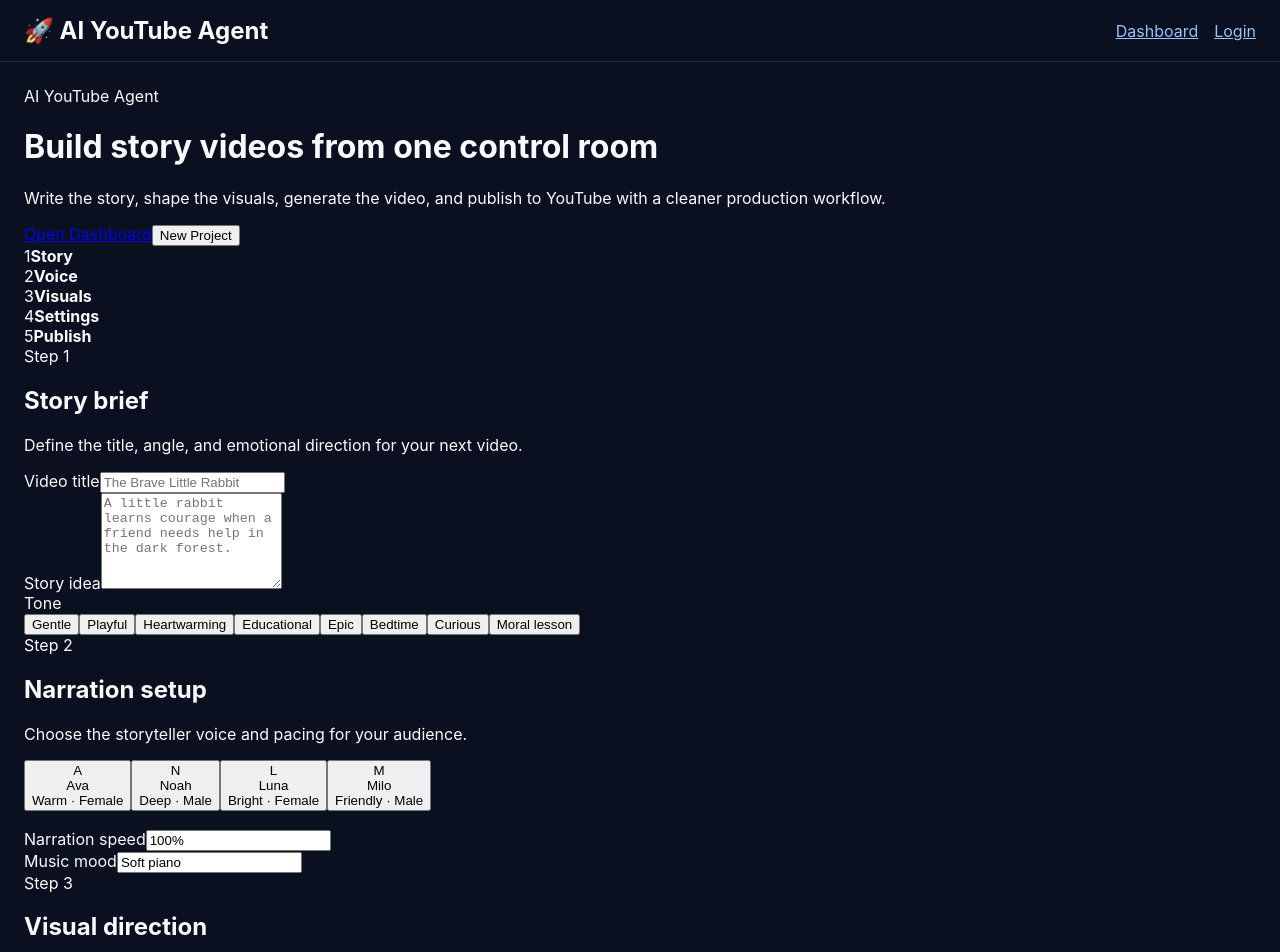
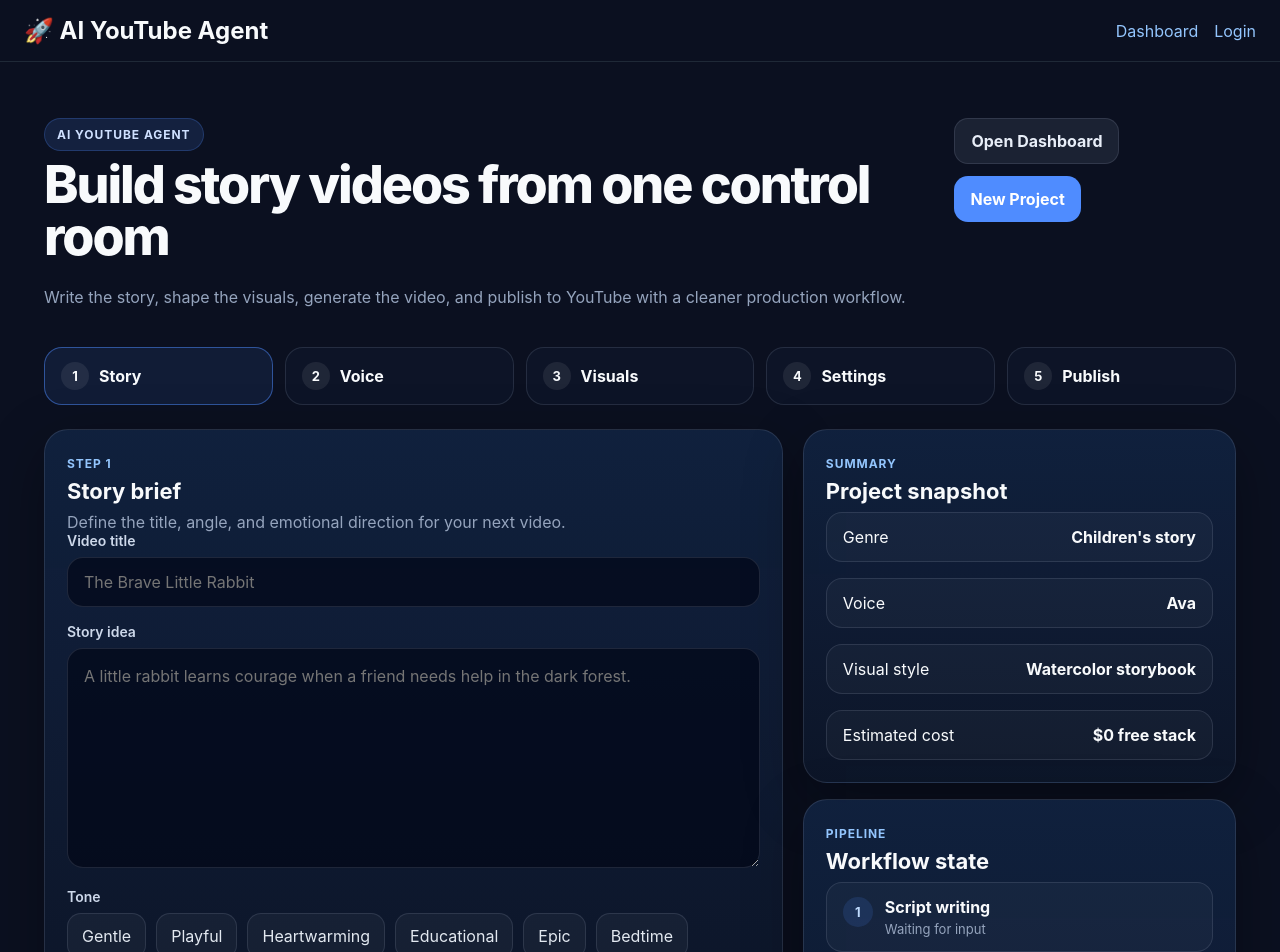
Before and after one commit to MoonSkylight/ai-youtube-agent, a Next.js app in the folder apps/web/: page / in a window 1280 px wide. Shown: the top 952 px of the page. Built offline with nearby package versions, Linux system fonts and the light colour scheme.

Commit message:
Merge studio design system into single globals.css

```diff
--- a/apps/web/app/globals.css
+++ b/apps/web/app/globals.css
@@ -1,3 +1,510 @@
+:root {
+  --bg: #07111f;
+  --bg-2: #0b1628;
+  --panel: rgba(13, 23, 42, 0.88);
+  --panel-2: rgba(17, 34, 64, 0.92);
+  --line: rgba(148, 163, 184, 0.18);
+  --text: #e8eef8;
+  --muted: #95a4bd;
+  --blue: #4f8cff;
+  --blue-2: #3a76ee;
+  --green: #22c55e;
+  --amber: #f59e0b;
+  --red: #ef4444;
+  --shadow: 0 18px 60px rgba(0, 0, 0, 0.32);
+  --radius: 20px;
+  --max: 1320px;
+}
+
+* {
+  box-sizing: border-box;
+}
+
+html,
+body {
+  padding: 0;
+  margin: 0;
+  min-height: 100%;
+  font-family: Inter, Arial, sans-serif;
+  background:
+    radial-gradient(circle at top, rgba(79, 140, 255, 0.14), transparent 28%),
+    linear-gradient(180deg, var(--bg) 0%, var(--bg-2) 100%);
+  color: var(--text);
+}
+
+body {
+  min-height: 100vh;
+}
+
+a {
+  color: inherit;
+  text-decoration: none;
+}
+
+button,
+input,
+textarea {
+  font: inherit;
+}
+
+button {
+  cursor: pointer;
+  border: none;
+}
+
+input,
+textarea {
+  width: 100%;
+  border-radius: 16px;
+  border: 1px solid var(--line);
+  background: rgba(2, 6, 23, 0.68);
+  color: white;
+  padding: 14px 16px;
+  outline: none;
+  transition: 0.2s ease;
+}
+
+input:focus,
+textarea:focus {
+  border-color: rgba(79, 140, 255, 0.8);
+  box-shadow: 0 0 0 4px rgba(79, 140, 255, 0.12);
+}
+
+textarea {
+  min-height: 220px;
+  resize: vertical;
+  line-height: 1.7;
+}
+
+label {
+  display: block;
+  margin-bottom: 8px;
+  font-size: 14px;
+  color: #cdd8ea;
+  font-weight: 600;
+}
+
+.studio-shell,
+.app-shell {
+  max-width: var(--max);
+  margin: 0 auto;
+  padding: 32px 20px 64px;
+}
+
+.studio-header,
+.topbar {
+  display: flex;
+  justify-content: space-between;
+  align-items: flex-start;
+  gap: 20px;
+  margin-bottom: 24px;
+}
+
+.hero-copy,
+.brand {
+  display: flex;
+  flex-direction: column;
+  gap: 8px;
+}
+
+.studio-kicker,
+.badge-top {
+  display: inline-flex;
+  align-items: center;
+  width: fit-content;
+  padding: 8px 12px;
+  border-radius: 999px;
+  background: rgba(79, 140, 255, 0.14);
+  border: 1px solid rgba(79, 140, 255, 0.24);
+  color: #cfe0ff;
+  font-size: 12px;
+  font-weight: 700;
+  letter-spacing: 0.08em;
+  text-transform: uppercase;
+}
+
+.studio-title,
+.page-title {
+  margin: 0;
+  font-size: clamp(32px, 5vw, 52px);
+  line-height: 1;
+  letter-spacing: -0.04em;
+  font-weight: 800;
+}
+
+.studio-subtitle,
+.page-subtitle,
+.card-muted,
+.script-meta {
+  color: var(--muted);
+}
+
+.studio-header-actions,
+.actions {
+  display: flex;
+  gap: 12px;
+  flex-wrap: wrap;
+}
+
+.studio-steps {
+  display: grid;
+  grid-template-columns: repeat(5, minmax(0, 1fr));
+  gap: 12px;
+  margin-bottom: 24px;
+}
+
+.step-pill {
+  display: flex;
+  align-items: center;
+  gap: 10px;
+  padding: 14px 16px;
+  border-radius: 18px;
+  background: rgba(15, 23, 42, 0.72);
+  border: 1px solid var(--line);
+}
+
+.step-pill span {
+  width: 28px;
+  height: 28px;
+  display: grid;
+  place-items: center;
+  border-radius: 999px;
+  background: rgba(255, 255, 255, 0.08);
+  font-size: 13px;
+  font-weight: 700;
+}
+
+.step-pill.active {
+  border-color: rgba(79, 140, 255, 0.5);
+  background: rgba(79, 140, 255, 0.1);
+}
+
+.studio-grid {
+  display: grid;
+  grid-template-columns: 1.45fr 0.85fr;
+  gap: 20px;
+}
+
+.studio-main,
+.studio-side,
+.grid,
+.list,
+.form-stack,
+.summary-list,
+.pipeline-list,
+.stack,
+.recent-list {
+  display: flex;
+  flex-direction: column;
+  gap: 16px;
+}
+
+.grid-2 {
+  display: grid;
+  grid-template-columns: 1.2fr 0.8fr;
+  gap: 20px;
+}
+
+.studio-card,
+.card {
+  background: linear-gradient(180deg, var(--panel-2), var(--panel));
+  border: 1px solid var(--line);
+  border-radius: 24px;
+  box-shadow: var(--shadow);
+}
+
+.studio-card {
+  padding: 22px;
+}
+
+.card-body {
+  padding: 22px;
+}
+
+.section-head h2,
+.card-title {
+  margin: 6px 0 8px;
+  font-size: 22px;
+  font-weight: 700;
+}
+
+.section-head p {
+  margin: 0;
+  color: var(--muted);
+}
+
+.section-label {
+  color: #93c5fd;
+  font-size: 12px;
+  font-weight: 700;
+  text-transform: uppercase;
+  letter-spacing: 0.08em;
+}
+
+.chip-grid {
+  display: flex;
+  flex-wrap: wrap;
+  gap: 10px;
+}
+
+.chip {
+  padding: 12px 14px;
+  border-radius: 14px;
+  background: rgba(255, 255, 255, 0.04);
+  border: 1px solid var(--line);
+  color: #e2e8f0;
+}
+
+.voice-grid,
+.settings-grid,
+.stats-grid {
+  display: grid;
+  grid-template-columns: repeat(2, minmax(0, 1fr));
+  gap: 14px;
+}
+
+.voice-card {
+  display: flex;
+  align-items: center;
+  gap: 12px;
+  padding: 14px;
+  border-radius: 18px;
+  background: rgba(255, 255, 255, 0.04);
+  border: 1px solid var(--line);
+  color: white;
+}
+
+.voice-avatar {
+  width: 44px;
+  height: 44px;
+  display: grid;
+  place-items: center;
+  border-radius: 14px;
+  background: rgba(79, 140, 255, 0.16);
+  font-weight: 800;
+}
+
+.voice-name {
+  font-weight: 700;
+}
+
+.voice-meta {
+  font-size: 13px;
+  color: var(--muted);
+  margin-top: 2px;
+}
+
+.summary-list div,
+.stats-grid div,
+.pipeline-item,
+.recent-item,
+.script-item,
+.stat {
+  border-radius: 16px;
+  border: 1px solid var(--line);
+  background: rgba(255, 255, 255, 0.03);
+}
+
+.summary-list div,
+.stats-grid div,
+.recent-item {
+  display: flex;
+  justify-content: space-between;
+  gap: 12px;
+  padding: 14px 16px;
+}
+
+.pipeline-item {
+  display: flex;
+  gap: 12px;
+  align-items: flex-start;
+  padding: 14px 16px;
+}
+
+.pipeline-dot {
+  width: 30px;
+  height: 30px;
+  border-radius: 999px;
+  display: grid;
+  place-items: center;
+  background: rgba(79, 140, 255, 0.14);
+  color: #bfdbfe;
+  font-size: 13px;
+  font-weight: 700;
+  flex-shrink: 0;
+}
+
+.pipeline-item p {
+  margin: 4px 0 0;
+  color: var(--muted);
+  font-size: 13px;
+}
+
+.ui-btn,
+.btn {
+  display: inline-flex;
+  align-items: center;
+  justify-content: center;
+  min-height: 46px;
+  padding: 0 16px;
+  border-radius: 14px;
+  font-weight: 700;
+  transition: 0.18s ease;
+}
+
+.ui-btn:hover,
+.btn:hover {
+  transform: translateY(-1px);
+}
+
+.ui-btn-primary,
+.btn-primary {
+  background: var(--blue);
+  color: white;
+}
+
+.ui-btn-secondary,
+.btn-secondary {
+  background: rgba(148, 163, 184, 0.12);
+  border: 1px solid var(--line);
+  color: var(--text);
+}
+
+.btn-success {
+  background: var(--green);
+  color: #052e16;
+}
+
+.btn-warning {
+  background: var(--amber);
+  color: #111827;
+}
+
+.btn-danger {
+  background: var(--red);
+  color: white;
+}
+
+.btn:disabled,
+.ui-btn:disabled {
+  opacity: 0.65;
+  cursor: not-allowed;
+  transform: none;
+}
+
+.stats {
+  display: grid;
+  grid-template-columns: repeat(3, minmax(0, 1fr));
+  gap: 16px;
+}
+
+.stat {
+  padding: 18px;
+}
+
+.stat-label {
+  color: var(--muted);
+  font-size: 13px;
+  margin-bottom: 8px;
+}
+
+.stat-value {
+  font-size: 28px;
+  font-weight: 800;
+  letter-spacing: -0.03em;
+}
+
+.script-item {
+  padding: 18px;
+  transition: 0.18s ease;
+}
+
+.script-item:hover {
+  border-color: rgba(79, 140, 255, 0.5);
+  background: rgba(79, 140, 255, 0.07);
+}
+
+.script-title {
+  margin: 0 0 6px;
+  font-size: 17px;
+  font-weight: 700;
+}
+
+.notice {
+  padding: 14px 16px;
+  border-radius: 14px;
+  border: 1px solid var(--line);
+  font-size: 14px;
+  line-height: 1.5;
+}
+
+.notice-info {
+  background: rgba(79, 140, 255, 0.12);
+  color: #dbeafe;
+}
+
+.notice-success {
+  background: rgba(34, 197, 94, 0.12);
+  color: #dcfce7;
+  border-color: rgba(34, 197, 94, 0.24);
+}
+
+.notice-warning {
+  background: rgba(245, 158, 11, 0.12);
+  color: #fef3c7;
+  border-color: rgba(245, 158, 11, 0.24);
+}
+
+.notice-danger {
+  background: rgba(239, 68, 68, 0.12);
+  color: #fee2e2;
+  border-color: rgba(239, 68, 68, 0.24);
+}
+
+.status-badge {
+  display: inline-flex;
+  align-items: center;
+  gap: 8px;
+  padding: 8px 12px;
+  border-radius: 999px;
+  font-size: 12px;
+  font-weight: 700;
+  letter-spacing: 0.02em;
+  width: fit-content;
+  border: 1px solid transparent;
+}
+
+.status-draft {
+  background: rgba(148, 163, 184, 0.14);
+  color: #e2e8f0;
+  border-color: rgba(148, 163, 184, 0.2);
+}
+
+.status-rendered {
+  background: rgba(79, 140, 255, 0.14);
+  color: #dbeafe;
+  border-color: rgba(79, 140, 255, 0.24);
+}
+
+.status-published {
+  background: rgba(34, 197, 94, 0.14);
+  color: #dcfce7;
+  border-color: rgba(34, 197, 94, 0.24);
+}
+
+.empty {
+  padding: 24px;
+  text-align: center;
+  border-radius: 16px;
+  border: 1px dashed var(--line);
+  color: var(--muted);
+}
+
+.link-text {
+  color: #bfdbfe;
+  word-break: break-all;
+}
+
 .stats-strip {
   display: grid;
   grid-template-columns: repeat(4, minmax(0, 1fr));
@@ -77,15 +584,7 @@
   font-weight: 600;
 }
 
-@media (max-width: 980px) {
-  .stats-strip {
-    grid-template-columns: 1fr;
-  }
-
-  .project-top {
-    flex-direction: column;
-  }
-}.login-shell {
+.login-shell {
   max-width: 1320px;
   margin: 0 auto;
   padding: 40px 20px 64px;
@@ -197,17 +696,28 @@
 }
 
 @media (max-width: 980px) {
+  .studio-grid,
+  .studio-steps,
+  .voice-grid,
+  .settings-grid,
+  .stats-grid,
+  .grid-2,
+  .stats,
+  .stats-strip,
   .login-grid {
     grid-template-columns: 1fr;
+  }
+
+  .studio-header,
+  .topbar,
+  .app-nav,
+  .project-top {
+    flex-direction: column;
+    align-items: flex-start;
   }
 
   .login-hero,
   .login-panel {
     min-height: auto;
   }
-
-  .app-nav {
-    flex-direction: column;
-    align-items: flex-start;
-  }
 }
```
